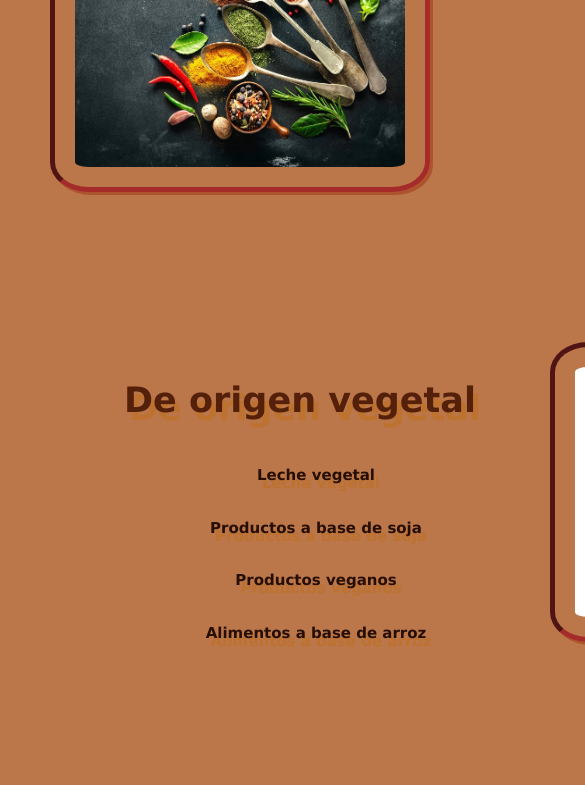
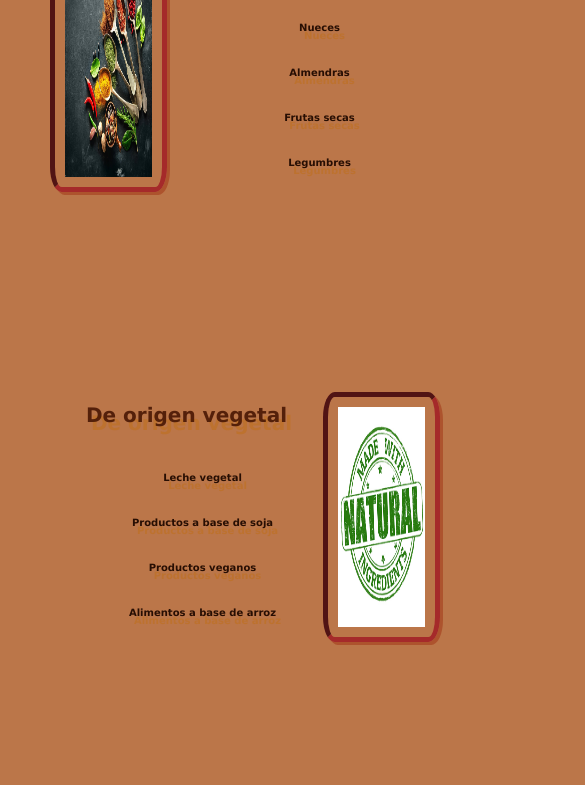
Before and after one commit to Marcoiannuzzi/Sitio-web-Quo_vadis-Desarrollo-web, a plain HTML site: page Idea.MarcoIannuzzi/productos.html in a window 390 px wide. Shown: the part 388-1173 px from the top of the page, 585 px wide, since content can reach past the window. Drawn offline with nearby package versions, Linux system fonts and the light colour scheme; a web font is replaced by a local one.

Commit message:
tercera entrega

```diff
--- a/Idea.MarcoIannuzzi/estilos con sass/styles.scss
+++ b/Idea.MarcoIannuzzi/estilos con sass/styles.scss
@@ -252,6 +252,7 @@ section {
     display: flex;
     flex-direction: row;
     justify-content: center;
+    width: 100vw;
     margin: 50px;
     .tituloYLista {
         display: flex;
@@ -282,9 +283,9 @@ section {
         }
     }
         .imgProductos {
-            width:  380px;
-            height: 300px;
-            padding: 20px;
+            margin-top: 50px;
+            width: 30vw;
+            padding: 10px;
             border: 5px inset brown;
             border-radius: 10%;
             box-shadow: rgba(163, 55, 23, 0.548) 3px 3px;
@@ -505,6 +506,19 @@ section {
         font-size: 18px;
     }
 
+    .contenedorProductos {
+
+        .tituloYLista {
+
+            h3{
+                font-size: 20px;
+            }
+            li {
+                font-size: 10px;
+            }
+        }
+    }
+
     .contenedorSobreNosotros {
         display: flex;
         flex-direction: column;
```
Also changed, not shown: Idea.MarcoIannuzzi/estilos con sass/styles.css, 1 other file.
